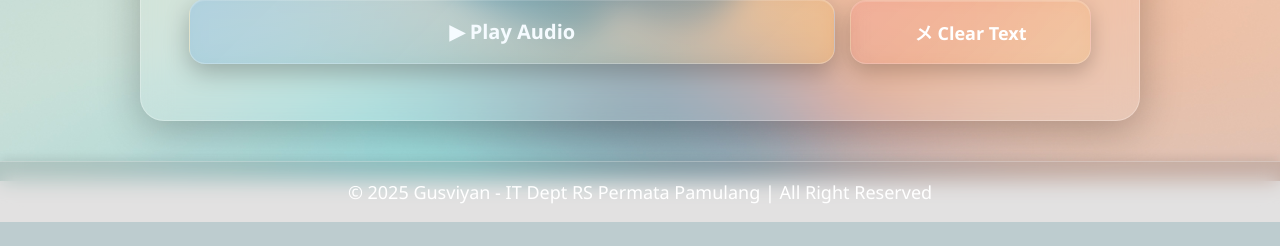
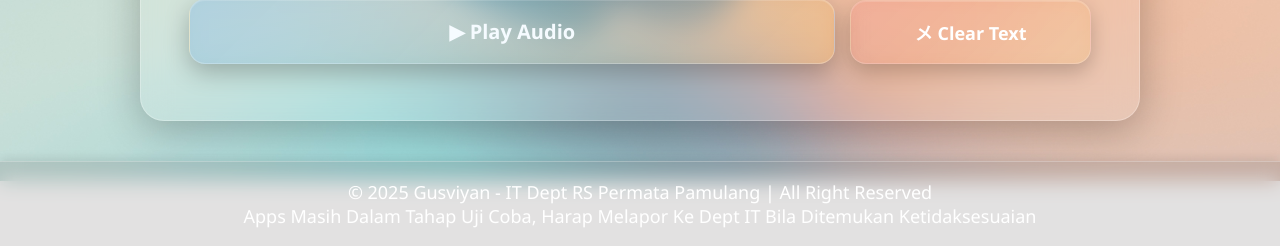
Before and after one commit to gusviyan/tts, a PHP site: page / in a window 1280 px wide. Shown: the part 619-865 px from the top of the page. Before the commit the page ends 841 px from the top, so only its background shows below. Run offline with PHP 8.4, Linux system fonts and the light colour scheme.

Commit message:
change beta notes

```diff
--- a/footer.php
+++ b/footer.php
@@ -1,3 +1,4 @@
 <footer class="footer">
     <p>© 2025 Gusviyan - IT Dept RS Permata Pamulang | All Right Reserved</p>
+    <p>Apps Masih Dalam Tahap Uji Coba, Harap Melapor Ke Dept IT Bila Ditemukan Ketidaksesuaian</p>
 </footer>
```
